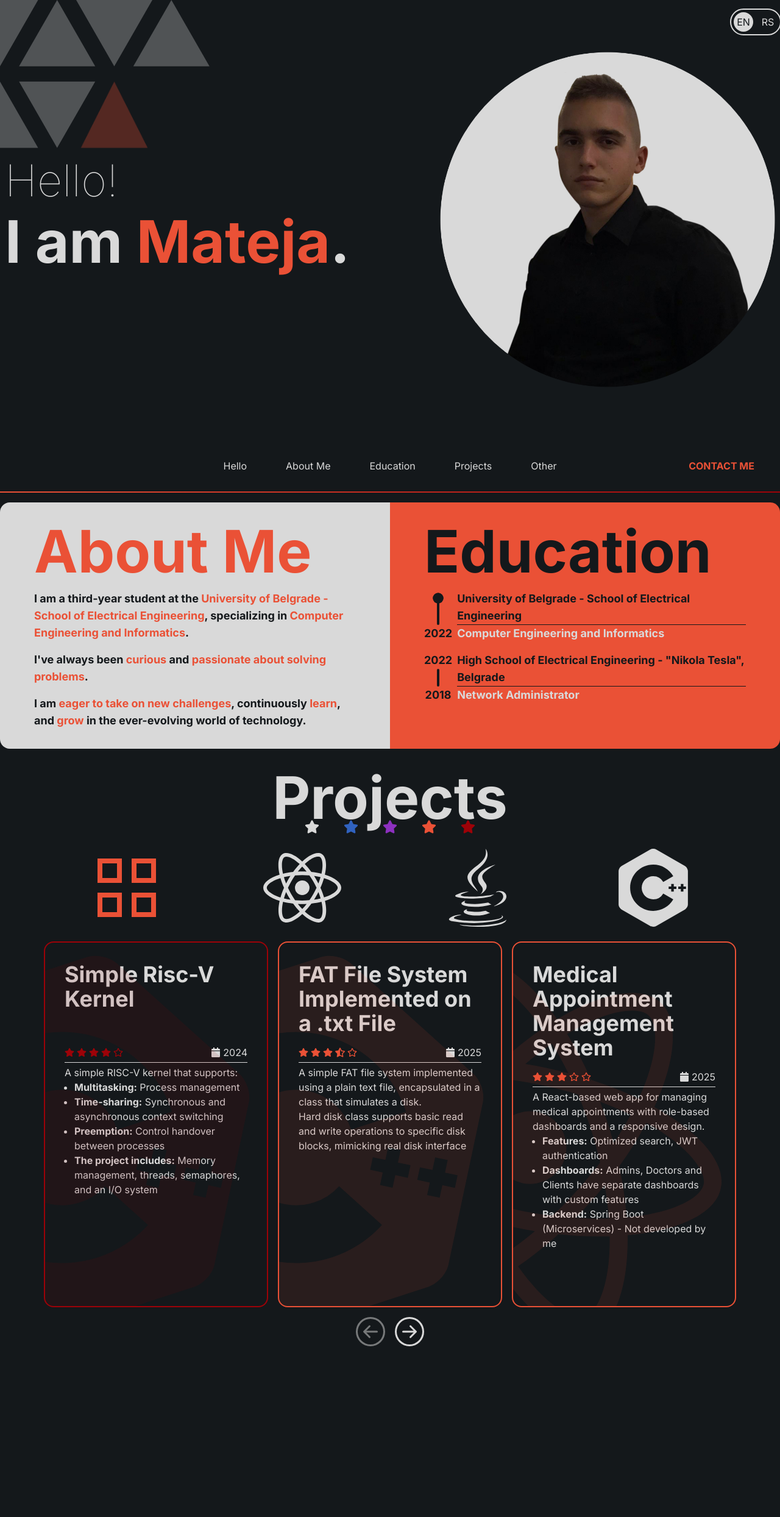
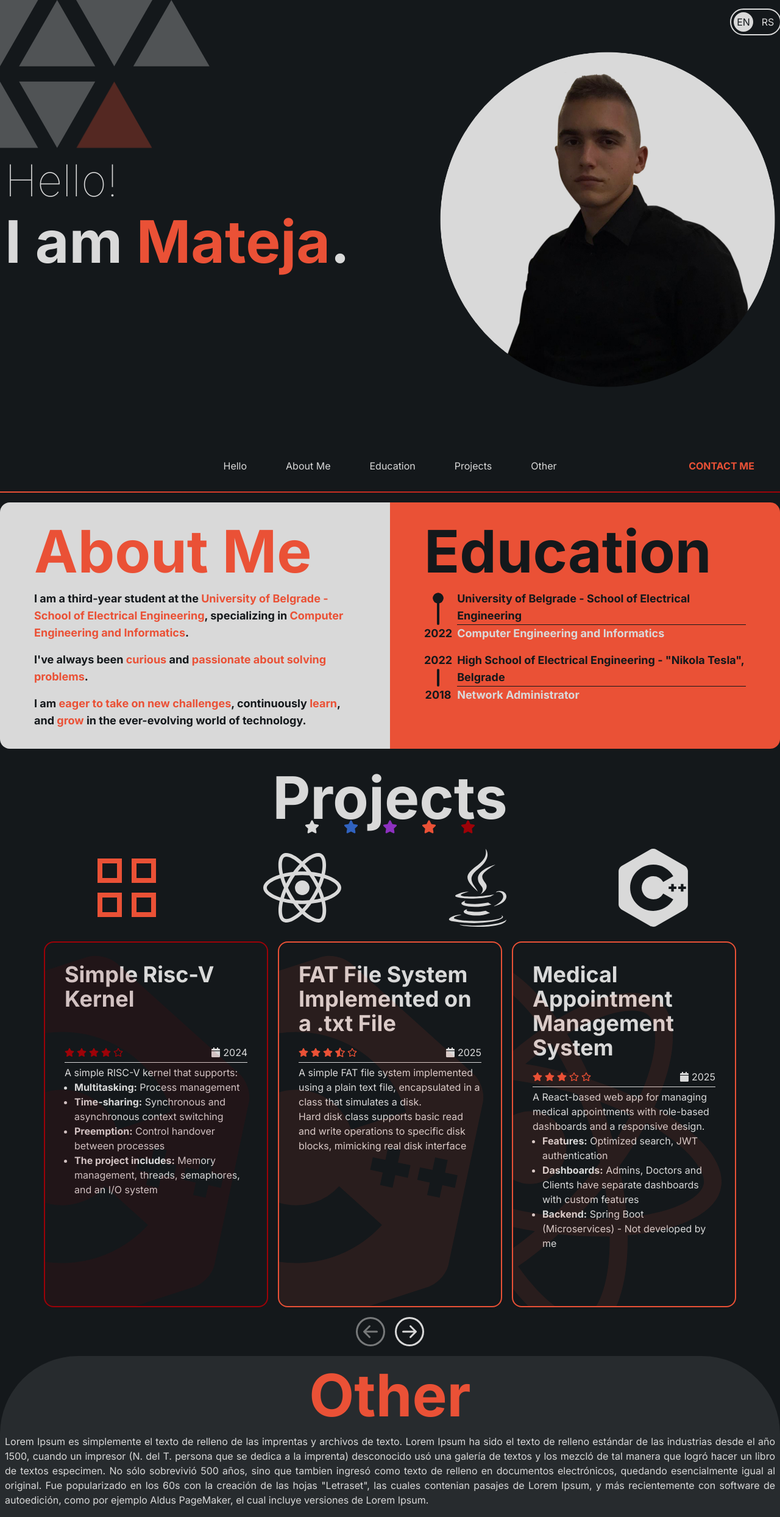
Before and after one commit to matejabogdanovic/matejabogdanovic, a React (Vite) app: page /#/ in a window 1280 px wide. Shown: the whole page at 61% size. Before the commit the page ends 2224 px from the top, so only its background shows below. Built offline with nearby package versions, Linux system fonts and the light colour scheme.

Commit message:
Other. Scroll.

```diff
--- a/src/App.tsx
+++ b/src/App.tsx
@@ -6,6 +6,7 @@ import SectionHero from "./sections/hero/SectionHero";
 import SectionNav from "./sections/nav/SectionNav";
 import SectionProjects from "./sections/projects/SectionProjects";
 import MainLayout from "./layouts/MainLayout";
+import SectionOther from "./sections/other/SectionOther";
 
 const App = () => {
   const router = createHashRouter([
@@ -25,6 +26,7 @@ const App = () => {
                 <SectionEducation />
               </Container>
               <SectionProjects />
+              <SectionOther />
             </>
           ),
         },
--- a/src/components/Container.tsx
+++ b/src/components/Container.tsx
@@ -1,9 +1,9 @@
 const Container = ({
-  children,
+  children = "",
 
   containerCssAdd = "",
 }: {
-  children: React.ReactNode;
+  children?: React.ReactNode;
 
   containerCssAdd?: string;
 }) => {
--- a/src/components/ListingGallery.tsx
+++ b/src/components/ListingGallery.tsx
@@ -1,6 +1,6 @@
 import { useEffect, useRef, useState } from "react";
 
-const Listing = ({
+const ListingGallery = ({
   data,
   maxShowCnt = 3,
   showStep = 1,
@@ -92,4 +92,4 @@ const Listing = ({
   );
 };
 
-export default Listing;
+export default ListingGallery;
--- /dev/null
+++ b/src/components/ListingScrollGallery.tsx
@@ -0,0 +1,29 @@
+import { useEffect, useRef } from "react";
+
+const ListingScrollGallery = ({
+  data,
+  mapFunction,
+  mapContainerStyle = " ",
+  className = " ",
+}: {
+  data: any[];
+  mapFunction: (value: any, index: number, array: any[]) => React.ReactNode;
+  mapContainerStyle?: string;
+  className?: string;
+}) => {
+  const scrollContainer = useRef<HTMLDivElement>(null);
+  useEffect(() => {
+    if (scrollContainer.current) {
+      scrollContainer.current.scrollTo({ top: 0, behavior: "instant" });
+    }
+  }, [data]);
+  return (
+    <div className={className}>
+      <div className={mapContainerStyle} ref={scrollContainer}>
+        {data.map(mapFunction)}
+      </div>
+    </div>
+  );
+};
+
+export default ListingScrollGallery;
--- a/src/index.css
+++ b/src/index.css
@@ -4,6 +4,26 @@
 
 * {
   scroll-behavior: smooth;
+}
+
+@layer utilities {
+  .scrollbar-hidden {
+    scrollbar-width: none;
+    /* Firefox */
+    -ms-overflow-style: none;
+    /* IE 10+ */
+  }
+
+  .scrollbar-hidden::-webkit-scrollbar {
+    display: none;
+    /* Chrome, Safari */
+  }
+
+  .custom-scrollbar {
+    scrollbar-width: thin;
+    scrollbar-color: #D9D9D9 transparent;
+    /* thumb color track color */
+  }
 }
 
 body {
--- a/src/sections/nav/SectionNav.tsx
+++ b/src/sections/nav/SectionNav.tsx
@@ -61,7 +61,7 @@ const SectionNav = () => {
       <nav
         className={
           "z-20 xl:block xl:opacity-100 xl:static xl:translate-x-0 xl:translate-y-0 fixed top-1/2 left-1/2 -translate-x-1/2  transition-all duration-700 w-full bg-dark overflow-y-auto xl:overflow-y-hidden overflow-x-hidden xl:h-auto h-[100dvh] grid grid-flow-row  grid-rows-[auto_1fr] " +
-          (menuShown ? "  -translate-y-1/2 " : "  translate-y-1/2")
+          (menuShown ? " -translate-y-1/2 " : "   translate-y-1/2 opacity-0 ")
         }
       >
         <div className=" xl:w-auto w-full [&>*]:w-full gradient-accent-red-b-2 relative  place-self-start">
@@ -99,7 +99,7 @@ const SectionNav = () => {
               }
               onClick={menuHide}
             />
-            <NavbarLink to="#" children={data.other} onClick={menuHide} />
+            <NavbarLink to="#other" children={data.other} onClick={menuHide} />
             <div className="xl:absolute right-0 px-8 xl:px-0 xl:w-auto w-full">
               <ContactMeButton />
             </div>
--- /dev/null
+++ b/src/sections/other/SectionOther.tsx
@@ -0,0 +1,36 @@
+import { useOutletContext } from "react-router-dom";
+import Container from "../../components/Container";
+import H1 from "../../components/h/H1";
+import { OutletContextType } from "../../layouts/MainLayout";
+import { sectionNames } from "../nav/SectionNav";
+
+const SectionOther = () => {
+  const context: OutletContextType = useOutletContext();
+  return (
+    <section id="other" className="!mb-0 mt-4">
+      <div className="bg-light bg-opacity-10 xl:rounded-t-[8rem] rounded-t-[5rem]">
+        <Container containerCssAdd="py-4">
+          <H1 cssAddStyle="!mt-0 text-accent text-center">
+            {sectionNames[context.language].other}
+          </H1>
+          <div className="text-justify">
+            Lorem Ipsum es simplemente el texto de relleno de las imprentas y
+            archivos de texto. Lorem Ipsum ha sido el texto de relleno estándar
+            de las industrias desde el año 1500, cuando un impresor (N. del T.
+            persona que se dedica a la imprenta) desconocido usó una galería de
+            textos y los mezcló de tal manera que logró hacer un libro de textos
+            especimen. No sólo sobrevivió 500 años, sino que tambien ingresó
+            como texto de relleno en documentos electrónicos, quedando
+            esencialmente igual al original. Fue popularizado en los 60s con la
+            creación de las hojas "Letraset", las cuales contenian pasajes de
+            Lorem Ipsum, y más recientemente con software de autoedición, como
+            por ejemplo Aldus PageMaker, el cual incluye versiones de Lorem
+            Ipsum.
+          </div>
+        </Container>
+      </div>
+    </section>
+  );
+};
+
+export default SectionOther;
--- a/src/sections/projects/ProjectCardsDisplay.tsx
+++ b/src/sections/projects/ProjectCardsDisplay.tsx
@@ -12,6 +12,7 @@ import { FaJava } from "react-icons/fa";
 import ListingGallery from "../../components/ListingGallery";
 import { OutletContextType } from "../../layouts/MainLayout";
 import { useOutletContext } from "react-router-dom";
+import ListingScrollGallery from "../../components/ListingScrollGallery";
 
 export const icons: {
   language: ProjectLanguageType;
@@ -80,7 +81,7 @@ const ProjectCardDisplay = () => {
 
       {/* mobile */}
       <div className="xl:hidden">
-        <ListingGallery
+        {/* <ListingGallery
           data={data.sort((a, b) => b.difficulty - a.difficulty)}
           maxShowCnt={1}
           showStep={1}
@@ -89,6 +90,11 @@ const ProjectCardDisplay = () => {
           iconMore={<BsArrowRightCircle className="text-light text-5xl" />}
           mapContainerStyle="grid grid-cols-1 gap-4 min-h-[600px]"
           iconContainerStyle="flex justify-center items-center gap-4 mt-4"
+        /> */}
+        <ListingScrollGallery
+          mapContainerStyle="flex flex-col gap-4 overflow-y-scroll custom-scrollbar h-[60vh] [&>*]:min-h-fit"
+          data={data.sort((a, b) => b.difficulty - a.difficulty)}
+          mapFunction={(p, index) => <ProjectCard data={p} key={index} />}
         />
       </div>
       <div className="hidden xl:block ">
```
